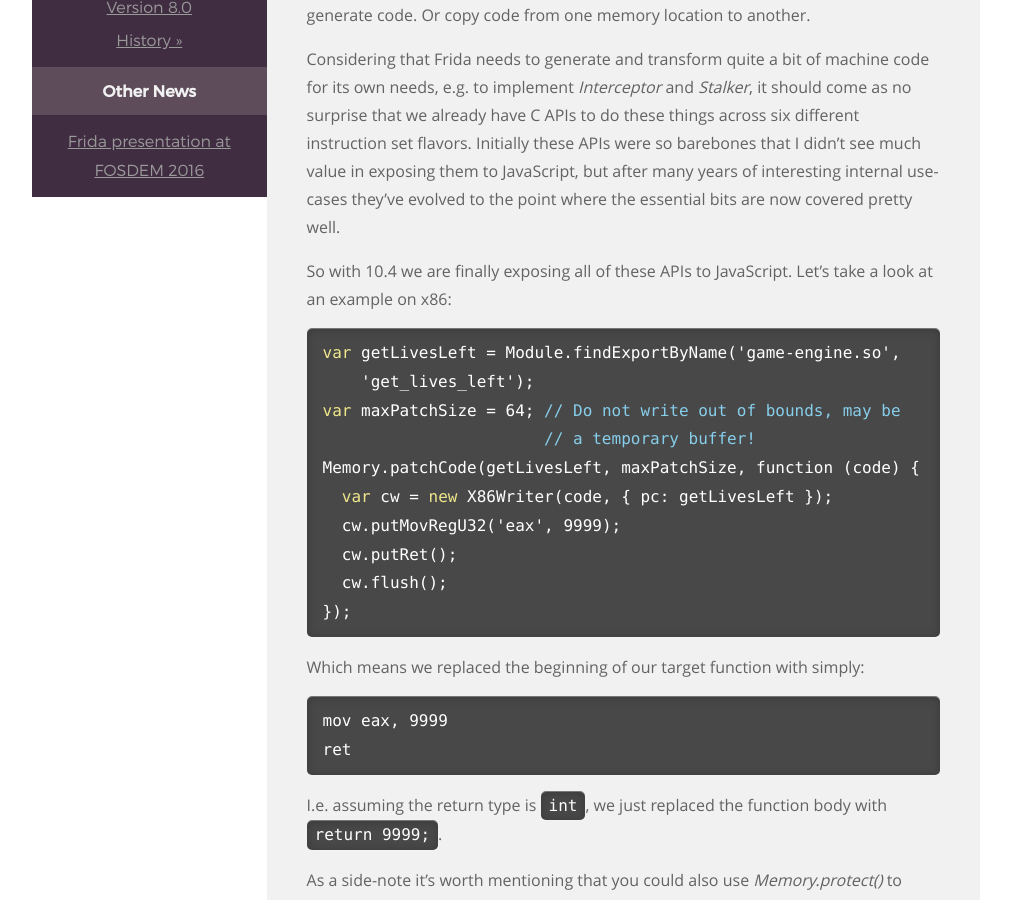
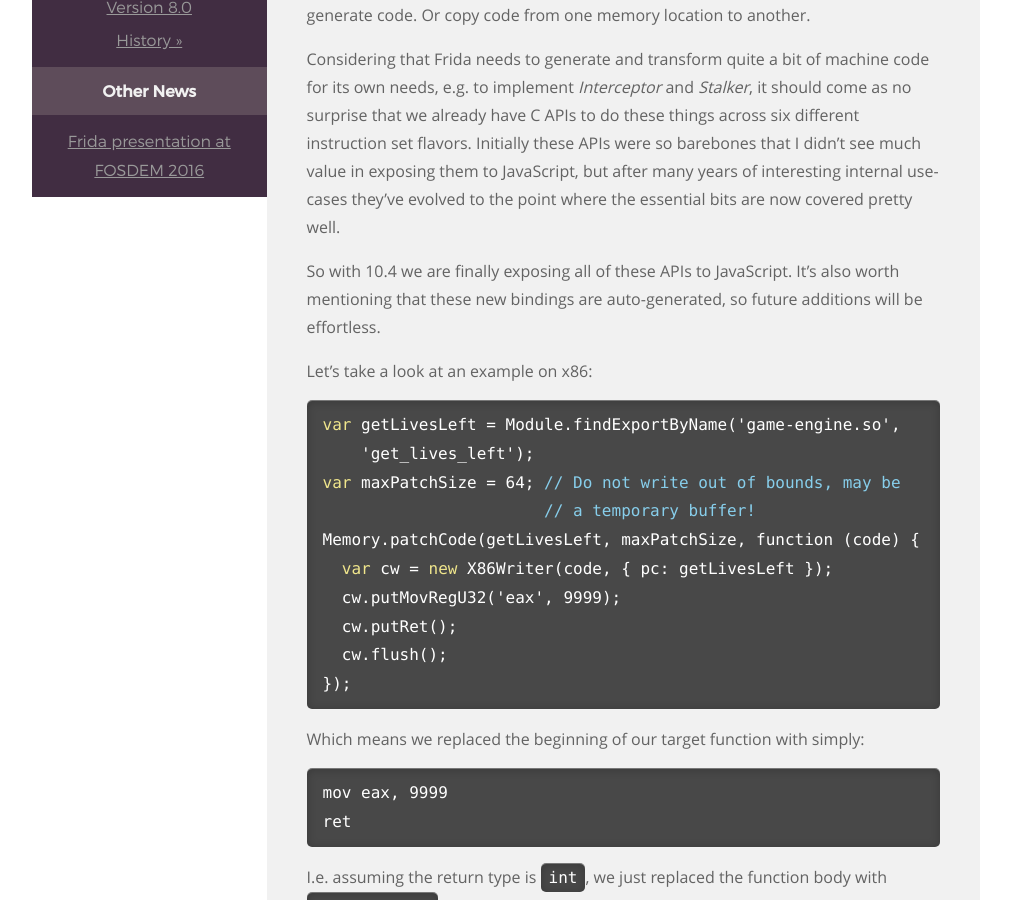
Before and after one commit to frida/frida-website, a Jekyll site: the page built from _posts/2017-08-15-frida-10-4-released.markdown, in a window 1280 px wide and 900 px high, scrolled down 438 px. Shown: the whole window, without its empty margins (129-1140 px from the left). Built offline with Jekyll 4.4.1, drawn with Linux system fonts in a browser that asks for light colours.

Commit message:
Add note about auto-generated bindings

```diff
--- a/_posts/2017-08-15-frida-10-4-released.markdown
+++ b/_posts/2017-08-15-frida-10-4-released.markdown
@@ -22,8 +22,11 @@ didn't see much value in exposing them to JavaScript, but after many years of
 interesting internal use-cases they've evolved to the point where the essential
 bits are now covered pretty well.
 
-So with 10.4 we are finally exposing all of these APIs to JavaScript. Let's take
-a look at an example on x86:
+So with 10.4 we are finally exposing all of these APIs to JavaScript. It's also
+worth mentioning that these new bindings are auto-generated, so future additions
+will be effortless.
+
+Let's take a look at an example on x86:
 
 {% highlight js %}
 var getLivesLeft = Module.findExportByName('game-engine.so',
```
